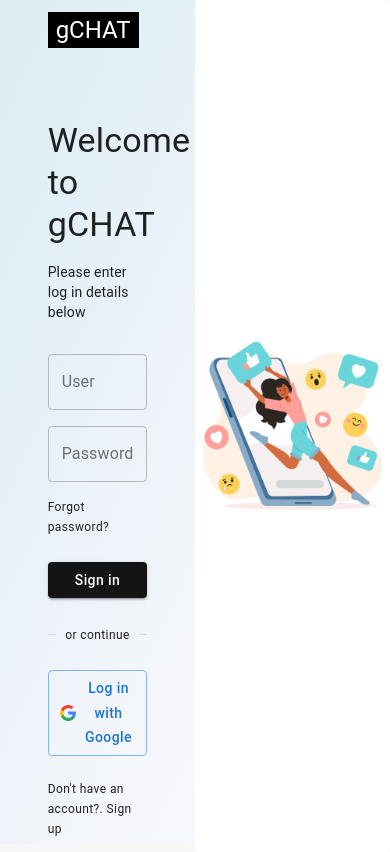
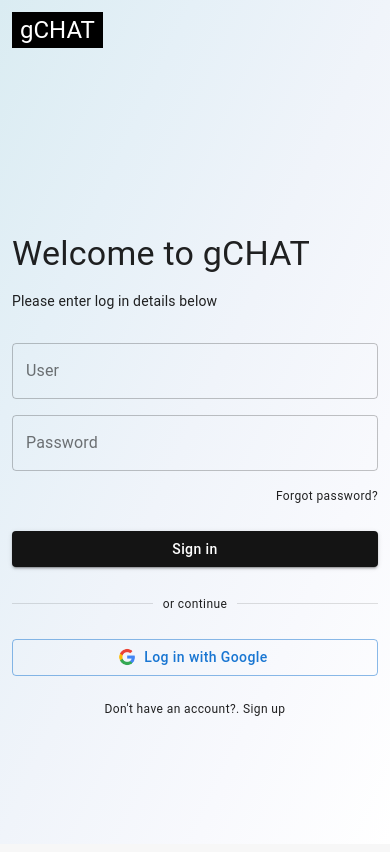
Before and after one commit to Holfter/chatter, a React (Vite) app: page /login in a window 390 px wide. Built offline with nearby package versions, Linux system fonts and the light colour scheme; no server answers.

Commit message:
login page responsive

```diff
--- a/src/components/Forms/LoginForm.tsx
+++ b/src/components/Forms/LoginForm.tsx
@@ -22,8 +22,13 @@
   return (
     <Box display="flex" flexDirection="column" gap={3}>
       <Stack direction="column" spacing={2}>
-        <TextField variant="outlined" label="User" type="text" />
-        <TextField variant="outlined" label="Password" type="password" />
+        <TextField fullWidth variant="outlined" label="User" type="text" />
+        <TextField
+          fullWidth
+          variant="outlined"
+          label="Password"
+          type="password"
+        />
         <Stack direction="row" justifyContent="flex-end">
           <Typography variant="caption">Forgot password?</Typography>
         </Stack>
--- a/src/components/PrivateRoute/index.tsx
+++ b/src/components/PrivateRoute/index.tsx
@@ -1,6 +1,7 @@
 import React from 'react'
 import {useAuth} from '../../contexts/AuthContext'
 import {Navigate} from 'react-router-dom'
+import {Box, CircularProgress, Stack} from '@mui/material'
 
 interface PrivateRouteProps {
   children: React.ReactNode
@@ -9,7 +10,17 @@
 const PrivateRoute = ({children}: PrivateRouteProps) => {
   const {currentUser, loading} = useAuth()
 
-  if (loading) return <div>Loading....</div>
+  if (loading)
+    return (
+      <Box
+        height="100vh"
+        display="flex"
+        alignItems="center"
+        justifyContent="center"
+      >
+        <CircularProgress color="primary" />
+      </Box>
+    )
 
   return currentUser ? <>{children}</> : <Navigate to="/login" />
 }
--- a/src/pages/Login/index.tsx
+++ b/src/pages/Login/index.tsx
@@ -5,13 +5,13 @@
   Paper,
   Typography,
   Grid,
+  styled,
+  useTheme,
+  useMediaQuery,
 } from '@mui/material'
 import LoginForm from '../../components/Forms/LoginForm'
 
-const Login = () => {
-  return (
-    <Box
-      sx={{
+const ResponsiveBox = styled(Box)(({theme}) => ({
   height: '100vh',
   backgroundImage:
     'linear-gradient(to right bottom, #daecf2, #e5f0f7, #f0f4fa, #f8f9fd, #ffffff);',
@@ -20,14 +20,26 @@
   gridTemplateRows: '1fr',
   gridColumnGap: '0px',
   gridRowGap: '0px',
-      }}
-    >
+  [theme.breakpoints.down('md')]: {
+    gridTemplateColumns: '1fr',
+    gridTemplateRows: '1fr',
+  },
+}))
+
+const Login = () => {
+  const theme = useTheme()
+  const isMobile = useMediaQuery(theme.breakpoints.up('md'))
+  return (
+    <ResponsiveBox>
       <CssBaseline />
 
-      <Grid container xs={12} justifyContent="center" sx={{padding: '12px'}}>
-        <Grid item xs={7}>
-          <Box mb={4}>
-            <Grid item xs={7}>
+      <Grid
+        container
+        xs={12}
+        justifyContent="space-evenly"
+        sx={{padding: '12px'}}
+      >
+        <Grid item xs={12} md={7} sm={10}>
           <Box display="flex" mb={9}>
             <Box
               sx={{
@@ -41,6 +53,8 @@
             </Box>
           </Box>
         </Grid>
+        <Grid item xs={12} md={7} sm={10}>
+          <Box mb={4}>
             <Typography variant="h4" mb={2} sx={{display: 'flex'}}>
               Welcome to gCHAT
             </Typography>
@@ -52,6 +66,7 @@
           <LoginForm />
         </Grid>
       </Grid>
+      {isMobile && (
         <Box height="100%">
           <Paper
             elevation={0}
@@ -64,7 +79,8 @@
             }}
           ></Paper>
         </Box>
-    </Box>
+      )}
+    </ResponsiveBox>
   )
 }
 
```
Lines whose indentation alone changed are shown as unchanged.
